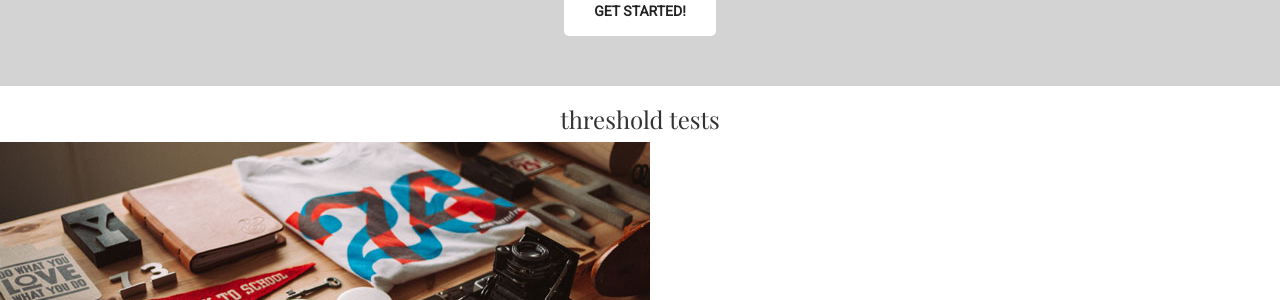
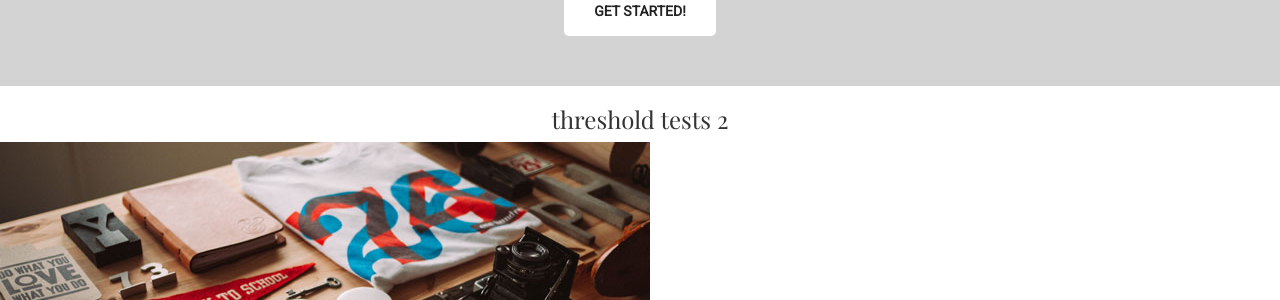
Before and after one commit to notbleh/wed-website, a Jekyll site: the page built from live.html, in a window 1280 px wide and 900 px high, scrolled down 997 px. Shown: the part 157-457 px from the top of the window. Built offline with Jekyll 4.4.1, drawn with Linux system fonts in a browser that asks for light colours.

Commit message:
Update gallery.html

```diff
--- a/_includes/gallery.html
+++ b/_includes/gallery.html
@@ -1,7 +1,7 @@
 <section class="no-padding" id="gallery">
   <div class="container-fluid">
     <div class="row no-gutter text-center">
-      <h3>threshold tests</h3>
+      <h3>threshold tests 2</h3>
       <div class="responsive">
         <div><img src="img/portfolio/1.jpg" class="img-responsive" alt="">1. content</div>
         <div><img src="img/portfolio/2.jpg" class="img-responsive" alt="">2. content</div>
```
